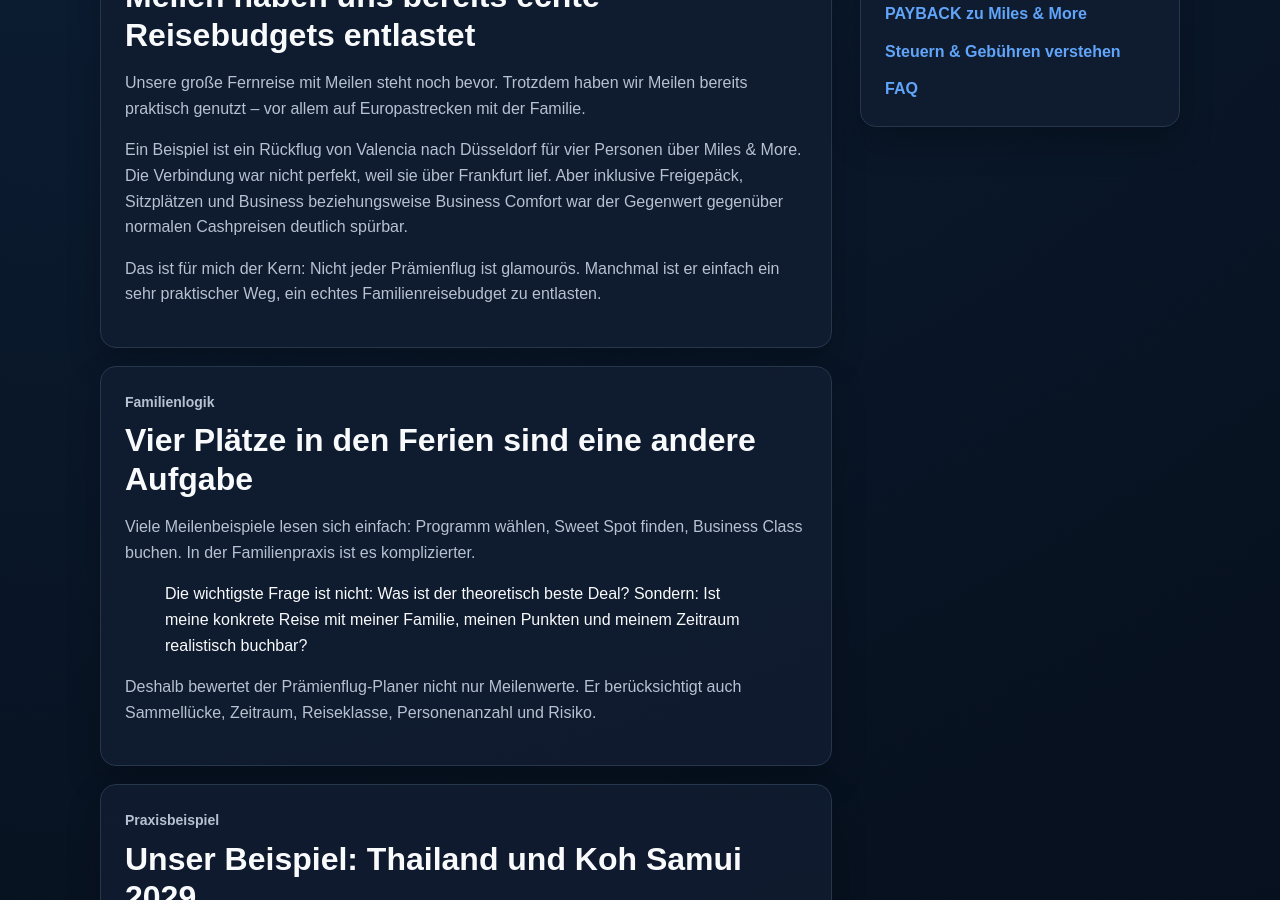
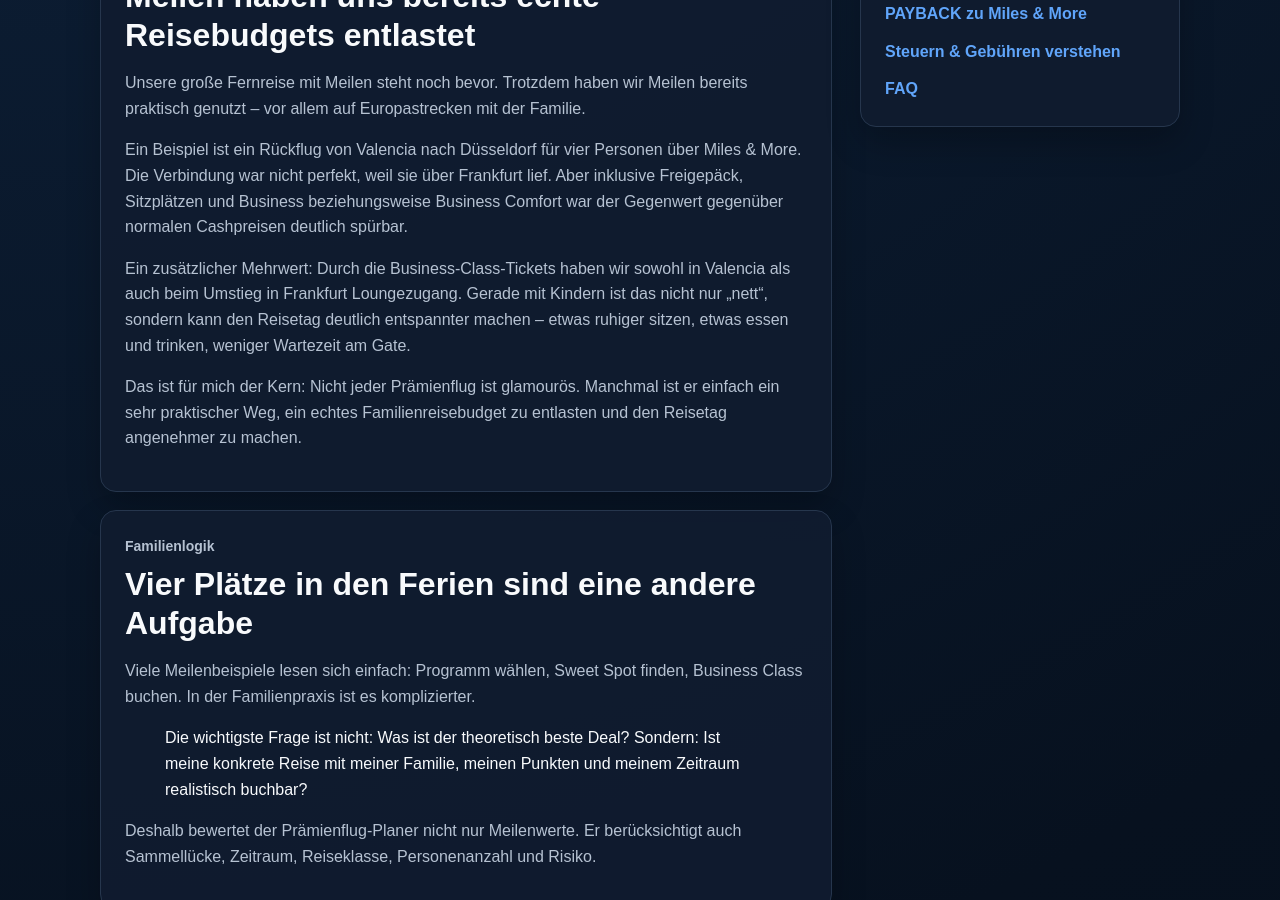
Before and after one commit to Praemienflug-Planer/miles-planer, a Jekyll site: the page built from ueber-das-projekt/index.html, in a window 1280 px wide and 900 px high, scrolled down 1228 px. Built offline with Jekyll 4.4.1, drawn with Linux system fonts in a browser that asks for light colours.

Commit message:
Add lounge benefit to Valencia award flight example

```diff
--- a/ueber-das-projekt/index.html
+++ b/ueber-das-projekt/index.html
@@ -19,32 +19,21 @@ layout: default
   <meta name="twitter:title" content="Über das Projekt | Prämienflug-Planer" />
   <meta name="twitter:description" content="Ein ehrliches Planungsprojekt für Familien, die Prämienflüge realistisch einschätzen möchten." />
   <script type="application/ld+json">{"@context":"https://schema.org","@type":"AboutPage","name":"Über das Projekt","description":"Über den Prämienflug-Planer: ein ehrliches Familienprojekt zur realistischen Planung von Prämienflügen mit Meilen.","url":"https://praemienflug-planer.github.io/miles-planer/ueber-das-projekt/","inLanguage":"de-DE","isPartOf":{"@type":"WebSite","name":"Prämienflug-Planer","url":"https://praemienflug-planer.github.io/miles-planer/"}}</script>
-  <link rel="stylesheet" href="/miles-planer/assets/css/site.css?v=20260521-about-text-1" />
+  <link rel="stylesheet" href="/miles-planer/assets/css/site.css?v=20260521-about-text-2" />
   <link rel="stylesheet" href="/miles-planer/assets/css/hero-background.css?v=20260511-2" />
   <script src="/miles-planer/assets/js/navigation-shell.js?v=20260516-1" defer></script>
 </head>
 <body>
   <a href="#main-content" class="skip-link">Zum Inhalt springen</a>
   <main id="main-content">
-    <section class="hero hero-small hero-home">
-      <div class="container hero-grid seo-hero-grid">
-        <div>
-          <p class="eyebrow">Über das Projekt</p>
-          <h1>Warum es den Prämienflug-Planer gibt</h1>
-          <p class="hero-text">Ich bin Dominik, Familienvater mit zwei Kindern – und genau daraus ist diese Seite entstanden. Ich wollte wissen, ob eine größere Familienreise mit Meilen wirklich realistisch planbar ist oder ob viele Beispiele im Internet eher für Einzelreisende funktionieren.</p>
-          <p class="hero-text">Der Prämienflug-Planer ist deshalb kein „Luxusreisen fast kostenlos“-Versprechen. Es geht um einen ehrlichen Realitätscheck: Wie viele Meilen fehlen? Wie lange dauert das Sammeln? Welche Gebühren kommen dazu? Und wie schwierig wird es, mehrere Plätze in den Ferien zu finden?</p>
-          <div class="hero-actions"><a class="btn btn-primary" href="/miles-planer/rechner/">Zum kostenlosen Rechner</a><a class="btn btn-secondary" href="#thailand-2029">Praxisbeispiel ansehen</a></div>
-        </div>
-        <div class="hero-card"><h2>Worum es hier geht</h2><ul><li>realistische Meilenplanung für Familien</li><li>Planungswerte statt Garantien</li><li>Fokus auf mehrere Reisende</li><li>ehrliche Einordnung von Gebühren und Verfügbarkeit</li><li>keine Schönrechnung von Kreditkarten oder Punkten</li></ul></div>
-      </div>
-    </section>
+    <section class="hero hero-small hero-home"><div class="container hero-grid seo-hero-grid"><div><p class="eyebrow">Über das Projekt</p><h1>Warum es den Prämienflug-Planer gibt</h1><p class="hero-text">Ich bin Dominik, Familienvater mit zwei Kindern – und genau daraus ist diese Seite entstanden. Ich wollte wissen, ob eine größere Familienreise mit Meilen wirklich realistisch planbar ist oder ob viele Beispiele im Internet eher für Einzelreisende funktionieren.</p><p class="hero-text">Der Prämienflug-Planer ist deshalb kein „Luxusreisen fast kostenlos“-Versprechen. Es geht um einen ehrlichen Realitätscheck: Wie viele Meilen fehlen? Wie lange dauert das Sammeln? Welche Gebühren kommen dazu? Und wie schwierig wird es, mehrere Plätze in den Ferien zu finden?</p><div class="hero-actions"><a class="btn btn-primary" href="/miles-planer/rechner/">Zum kostenlosen Rechner</a><a class="btn btn-secondary" href="#thailand-2029">Praxisbeispiel ansehen</a></div></div><div class="hero-card"><h2>Worum es hier geht</h2><ul><li>realistische Meilenplanung für Familien</li><li>Planungswerte statt Garantien</li><li>Fokus auf mehrere Reisende</li><li>ehrliche Einordnung von Gebühren und Verfügbarkeit</li><li>keine Schönrechnung von Kreditkarten oder Punkten</li></ul></div></div></section>
 
     <section class="trust-bar-section" aria-label="Projekt-Grundsätze"><div class="container"><div class="trust-bar"><span>✓ Persönliches Familienprojekt</span><span>✓ echte Meilenerfahrung</span><span>✓ Familienfokus</span><span>✓ transparente Annahmen</span><span>✓ kostenlos nutzbar</span></div></div></section>
 
     <section class="section"><div class="container seo-layout"><article class="seo-content">
       <div class="article-card seo-card"><p class="eyebrow">Ausgangspunkt</p><h2>Ich plane selbst – nicht nur theoretisch</h2><p>Die Seite ist aus meiner eigenen Planung entstanden. Ich beschäftige mich intensiv mit Miles &amp; More, PAYBACK, Flying Blue, Avios und American Express Membership Rewards, weil ich wissen wollte, welche Strategie für eine Familie wirklich funktioniert.</p><p>Ein einzelner Business-Class-Sitz als schönes Beispiel hilft Familien oft nur begrenzt. Mit Kindern zählen andere Dinge: Schulferien, mehrere Plätze, kindertaugliche Umstiege, Gepäck, Zuzahlungen und die Frage, ob man wirklich mehrere Jahre auf ein Ziel sparen möchte.</p><p>Genau deshalb ist der Rechner so aufgebaut: Er soll nicht beeindrucken, sondern helfen, eine Reise nüchtern einzuordnen.</p></div>
 
-      <div class="article-card seo-card"><p class="eyebrow">Erfahrung</p><h2>Meilen haben uns bereits echte Reisebudgets entlastet</h2><p>Unsere große Fernreise mit Meilen steht noch bevor. Trotzdem haben wir Meilen bereits praktisch genutzt – vor allem auf Europastrecken mit der Familie.</p><p>Ein Beispiel ist ein Rückflug von Valencia nach Düsseldorf für vier Personen über Miles &amp; More. Die Verbindung war nicht perfekt, weil sie über Frankfurt lief. Aber inklusive Freigepäck, Sitzplätzen und Business beziehungsweise Business Comfort war der Gegenwert gegenüber normalen Cashpreisen deutlich spürbar.</p><p>Das ist für mich der Kern: Nicht jeder Prämienflug ist glamourös. Manchmal ist er einfach ein sehr praktischer Weg, ein echtes Familienreisebudget zu entlasten.</p></div>
+      <div class="article-card seo-card"><p class="eyebrow">Erfahrung</p><h2>Meilen haben uns bereits echte Reisebudgets entlastet</h2><p>Unsere große Fernreise mit Meilen steht noch bevor. Trotzdem haben wir Meilen bereits praktisch genutzt – vor allem auf Europastrecken mit der Familie.</p><p>Ein Beispiel ist ein Rückflug von Valencia nach Düsseldorf für vier Personen über Miles &amp; More. Die Verbindung war nicht perfekt, weil sie über Frankfurt lief. Aber inklusive Freigepäck, Sitzplätzen und Business beziehungsweise Business Comfort war der Gegenwert gegenüber normalen Cashpreisen deutlich spürbar.</p><p>Ein zusätzlicher Mehrwert: Durch die Business-Class-Tickets haben wir sowohl in Valencia als auch beim Umstieg in Frankfurt Loungezugang. Gerade mit Kindern ist das nicht nur „nett“, sondern kann den Reisetag deutlich entspannter machen – etwas ruhiger sitzen, etwas essen und trinken, weniger Wartezeit am Gate.</p><p>Das ist für mich der Kern: Nicht jeder Prämienflug ist glamourös. Manchmal ist er einfach ein sehr praktischer Weg, ein echtes Familienreisebudget zu entlasten und den Reisetag angenehmer zu machen.</p></div>
 
       <div class="article-card seo-card"><p class="eyebrow">Familienlogik</p><h2>Vier Plätze in den Ferien sind eine andere Aufgabe</h2><p>Viele Meilenbeispiele lesen sich einfach: Programm wählen, Sweet Spot finden, Business Class buchen. In der Familienpraxis ist es komplizierter.</p><blockquote>Die wichtigste Frage ist nicht: Was ist der theoretisch beste Deal? Sondern: Ist meine konkrete Reise mit meiner Familie, meinen Punkten und meinem Zeitraum realistisch buchbar?</blockquote><p>Deshalb bewertet der Prämienflug-Planer nicht nur Meilenwerte. Er berücksichtigt auch Sammellücke, Zeitraum, Reiseklasse, Personenanzahl und Risiko.</p></div>
 
```
